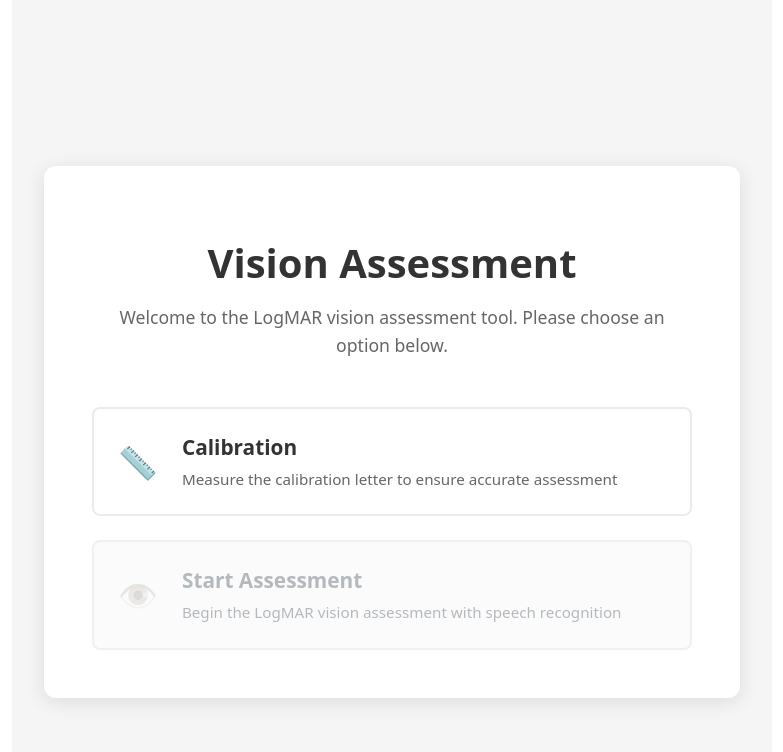
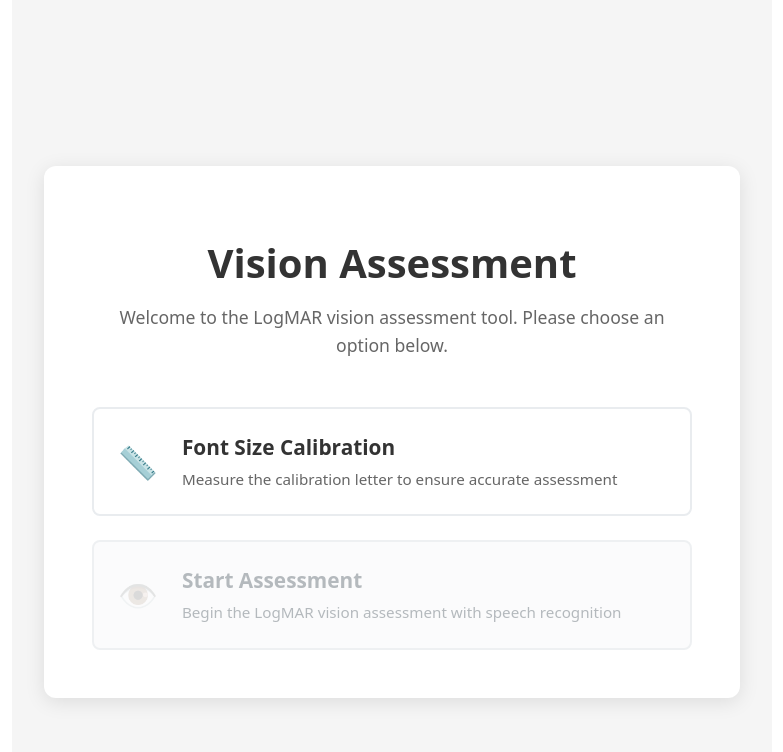
Before and after one commit to mieubrisse/man-vs-myopia-app, a React (Vite) app: page / in a window 1280 px wide. Shown: the top 752 px of the page, without its empty margins (248-1031 px from the left). Built offline with nearby package versions, Linux system fonts and the light colour scheme.

Commit message:
Calibration -> Font Size Calibration

```diff
--- a/src/components/CalibrationScreen.tsx
+++ b/src/components/CalibrationScreen.tsx
@@ -13,7 +13,7 @@ const CalibrationScreen: React.FC<CalibrationScreenProps> = ({ onGoHome }) => {
 
   // Load existing calibration on component mount
   useEffect(() => {
-    const existingCalibration = localStorage.getItem("calibrationHeight");
+    const existingCalibration = localStorage.getItem("fontHeightMm");
     if (existingCalibration) {
       setHeightMm(existingCalibration);
       setHasExistingCalibration(true);
@@ -37,7 +37,7 @@ const CalibrationScreen: React.FC<CalibrationScreenProps> = ({ onGoHome }) => {
     setError("");
 
     // Save calibration to localStorage
-    localStorage.setItem("calibrationHeight", heightMm);
+    localStorage.setItem("fontHeightMm", heightMm);
 
     // Show success toast
     setShowToast(true);
@@ -45,7 +45,7 @@ const CalibrationScreen: React.FC<CalibrationScreenProps> = ({ onGoHome }) => {
   };
 
   const handleDeleteCalibration = () => {
-    localStorage.removeItem("calibrationHeight");
+    localStorage.removeItem("fontHeightMm");
     setHeightMm("");
     setHasExistingCalibration(false);
 
@@ -68,7 +68,7 @@ const CalibrationScreen: React.FC<CalibrationScreenProps> = ({ onGoHome }) => {
 
       <div className="calibration-container">
         <div className="calibration-left">
-          <h1>Calibration</h1>
+          <h1>Font Size Calibration</h1>
 
           {hasExistingCalibration && (
             <div className="existing-calibration">
--- a/src/components/HomeScreen.tsx
+++ b/src/components/HomeScreen.tsx
@@ -14,7 +14,7 @@ const HomeScreen: React.FC<HomeScreenProps> = ({
 
   // Check for existing calibration on component mount
   useEffect(() => {
-    const existingCalibration = localStorage.getItem("calibrationHeight");
+    const existingCalibration = localStorage.getItem("fontHeightMm");
     setHasCalibration(!!existingCalibration);
   }, []);
 
@@ -40,7 +40,7 @@ const HomeScreen: React.FC<HomeScreenProps> = ({
           >
             <div className="option-icon">📏</div>
             <div className="option-content">
-              <h3>Calibration</h3>
+              <h3>Font Size Calibration</h3>
               <p>
                 Measure the calibration letter to ensure accurate assessment
               </p>
```
